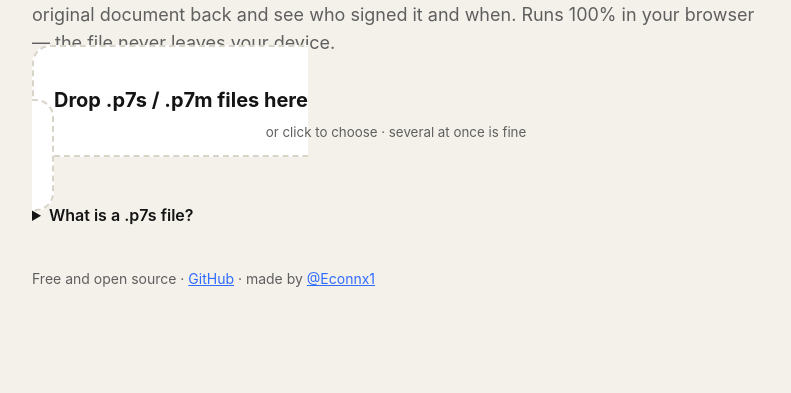
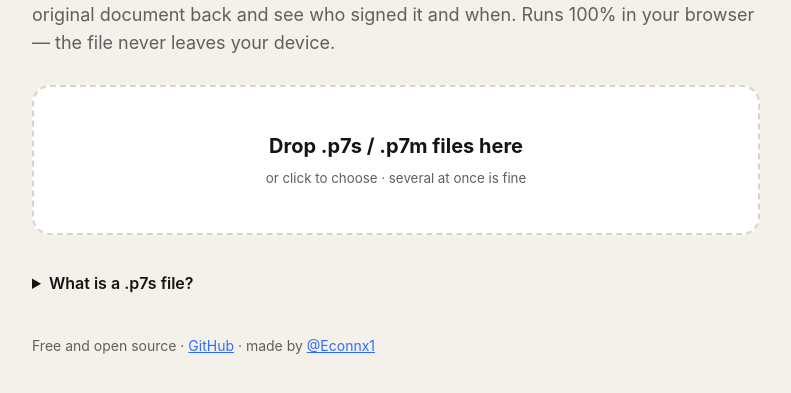
Before and after one commit to econnx/p7s-open, a plain HTML site: page index.html in a window 1280 px wide. Shown: the part 149-542 px from the top of the page, without its empty margins (244-1035 px from the left). Drawn offline with Linux system fonts and the light colour scheme.

Commit message:
Fix drop zone layout

```diff
--- a/index.html
+++ b/index.html
@@ -9,7 +9,7 @@
 main{max-width:760px;margin:auto;padding:48px 16px 64px}
 h1{font-size:44px;letter-spacing:-1.5px;margin:0 0 6px}h1 span{color:var(--acc)}
 .sub{color:var(--mut);margin:0 0 28px;font-size:18px}
-#drop{border:2.5px dashed var(--line);border-radius:18px;background:var(--card);padding:44px 20px;text-align:center;cursor:pointer;transition:.15s}
+#drop{display:block;border:2.5px dashed var(--line);border-radius:18px;background:var(--card);padding:44px 20px;text-align:center;cursor:pointer;transition:.15s}
 #drop.on{border-color:var(--acc);transform:scale(1.01)}#drop b{font-size:20px}#drop small{display:block;color:var(--mut);margin-top:6px}
 .res{background:var(--card);border:1px solid var(--line);border-radius:16px;padding:20px;margin-top:20px}
 .res h3{margin:0 0 4px;word-break:break-all}.mut{color:var(--mut)}
```
